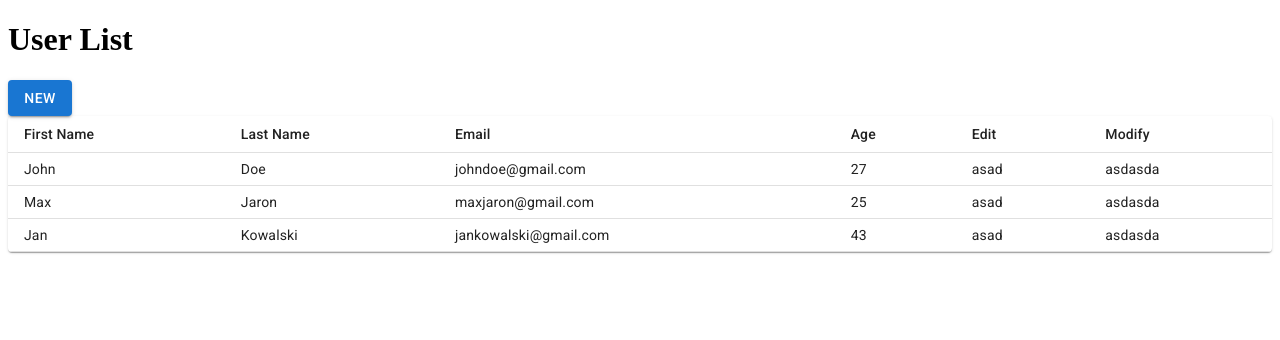
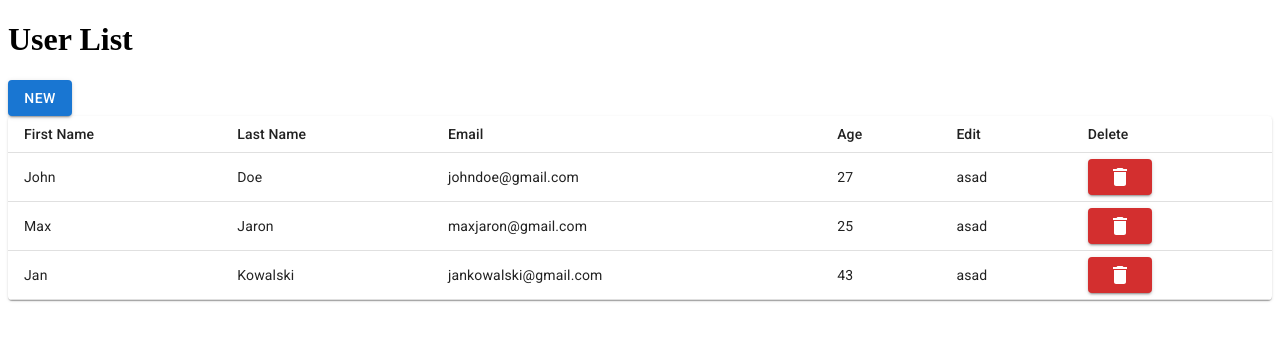
Before and after one commit to Morghot2/Todo---task, a React (Create React App) app: page / in a window 1280 px wide. Shown: the top 340 px of the page. Built offline with nearby package versions, Linux system fonts and the light colour scheme.

Commit message:
delete button done

```diff
--- a/src/components/App.js
+++ b/src/components/App.js
@@ -5,27 +5,9 @@ import DeleteButton from "./DeleteButton";
 
 const App = () => {
   const [userList, setUserList] = useState([
-    {
-      id: 1,
-      firstName: "John",
-      lastName: "Doe",
-      email: "johndoe@gmail.com",
-      age: 27,
-    },
-    {
-      id: 2,
-      firstName: "Max",
-      lastName: "Jaron",
-      email: "maxjaron@gmail.com",
-      age: 25,
-    },
-    {
-      id: 3,
-      firstName: "Jan",
-      lastName: "Kowalski",
-      email: "jankowalski@gmail.com",
-      age: 43,
-    },
+    {id: 1, firstName: "John",lastName: "Doe",email: "johndoe@gmail.com",age: 27,},
+    {id: 2,firstName: "Max",lastName: "Jaron",email: "maxjaron@gmail.com",age: 25,},
+    {id: 3,firstName: "Jan",lastName: "Kowalski",email: "jankowalski@gmail.com",age: 43,},
   ]);
   return (
     <div>
--- a/src/components/DeleteButton.js
+++ b/src/components/DeleteButton.js
@@ -4,10 +4,16 @@ import Stack from "@mui/material/Stack";
 import Button from "@mui/material/Button";
 import DeleteIcon from "@mui/icons-material/Delete";
 
-const DeleteButton = ({userList, setUserList}) => {
+const DeleteButton = ({ position, userList, setUserList }) => {
+
+
+  const removeUser = () => {
+    setUserList(userList.filter((user) => position !== userList.indexOf(user)));
+  };
+
   return (
     // <Stack direction="row">
-    <Button variant="contained" color="error" onClick={() => console.log(userList)}>
+    <Button variant="contained" color="error" onClick={removeUser}>
       <DeleteIcon />
     </Button>
     // </Stack>
--- a/src/components/ListBody.js
+++ b/src/components/ListBody.js
@@ -22,7 +22,7 @@ const ListBody = ({ userList, setUserList }) => {
             <TableCell>Email</TableCell>
             <TableCell>Age</TableCell>
             <TableCell>Edit</TableCell>
-            <TableCell>Modify</TableCell>
+            <TableCell>Delete</TableCell>
           </TableRow>
         </TableHead>
         <TableBody>
--- a/src/components/User.js
+++ b/src/components/User.js
@@ -1,4 +1,6 @@
 import React from 'react'
+
+import DeleteButton from './DeleteButton';
 
 import TableRow from '@mui/material/TableRow';
 import TableCell from '@mui/material/TableCell';
@@ -11,7 +13,7 @@ const User = ({ position, userList, setUserList }) => {
       <TableCell>{userList[position].email}</TableCell>
       <TableCell>{userList[position].age}</TableCell>
       <TableCell>asad</TableCell>
-      <TableCell>asdasda</TableCell>
+      <TableCell><DeleteButton position={position} userList={userList} setUserList={setUserList}></DeleteButton></TableCell>
     </TableRow>
   )
 }
```
